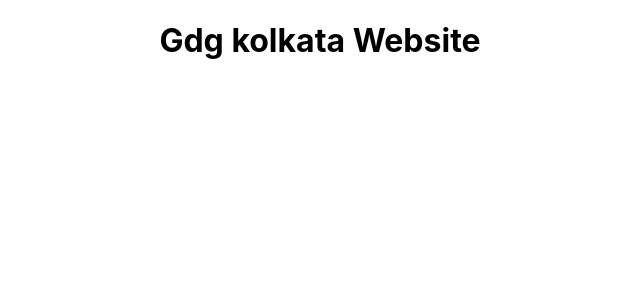
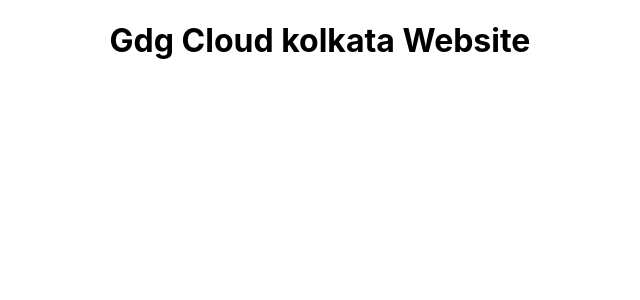
Before and after one commit to gdgcloudkol/gdgcloudkol.github.io, a React (Create React App) app in the folder client/: page / in a window 1280 px wide. Shown: the top 300 px of the page, without its empty margins (320-960 px from the left). Built offline with nearby package versions, Linux system fonts and the light colour scheme.

Commit message:
typo fixed

```diff
--- a/client/src/App.tsx
+++ b/client/src/App.tsx
@@ -5,7 +5,7 @@
   return (
     <div className="App">
     <h1>
-      Gdg kolkata Website
+      Gdg Cloud kolkata Website
     </h1>
     </div>
   );
```
